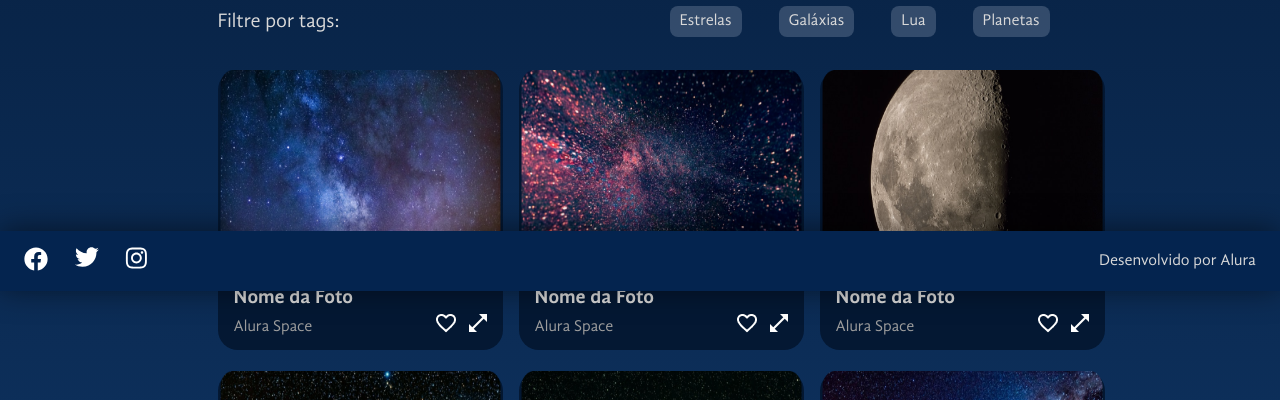
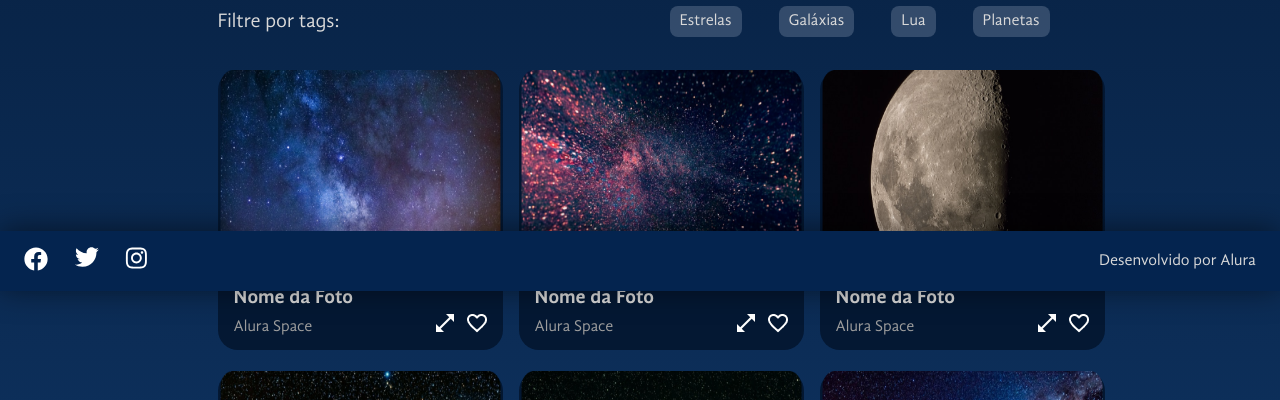
Before and after one commit to grbalmeida/curso-react-javascript-arquivos-estaticos-alura, a React (Create React App) app: page / in a window 1280 px wide. Shown: the part 509-909 px from the top of the page. Built offline with nearby package versions, Linux system fonts and the light colour scheme.

Commit message:
Componente de Card

```diff
--- /dev/null
+++ b/src/componentes/Galeria/Cards/Card/index.jsx
@@ -0,0 +1,22 @@
+import open from './open.png';
+import like from './favorito.png';
+
+export default function Card({ item, style }) {
+  return (
+    <li className={style.galeria__card}>
+      <img
+        className={style.galeria__imagem}
+        src={item.imagem}
+        alt={item.titulo}
+      />
+      <p className={style.galeria__descricao}>{item.titulo}</p>
+      <div>
+        <p>{item.creditos}</p>
+        <span>
+          <img src={open} alt="icone de expandir" />
+          <img src={like} alt="ícone de coração ou favoritar" />
+        </span>
+      </div>
+    </li>
+  );
+}
--- a/src/componentes/Galeria/Cards/index.jsx
+++ b/src/componentes/Galeria/Cards/index.jsx
@@ -1,25 +1,14 @@
-import open from './open.png';
-import favorito from './favorito.png';
+import Card from './Card';
 
 export default function Cards({ itens, styles }) {
     return (
         <ul className={styles.galeria__cards}>
             {itens.map((item) => (
-                <li key={item.id} className={styles.galeria__card}>
-                    <img
-                        className={styles.galeria__imagem}
-                        src={item.imagem}
-                        alt={item.titulo}
-                    />
-                    <p className={styles.galeria__descricao}>{item.titulo}</p>
-                    <div>
-                        <p>{item.creditos}</p>
-                        <span>
-                            <img src={favorito} alt='ícone coração de curtir' />
-                            <img src={open} alt='ícone de abrir modal' />
-                        </span>
-                    </div>
-                </li>
+                <Card
+                    key={item.id}
+                    item={item}
+                    style={styles}
+                />
             ))}
         </ul>
     );
```
Also changed, not shown: src/componentes/Galeria/Cards/Card/favorito.png (renamed from src/componentes/Galeria/Cards/favorito.png), src/componentes/Galeria/Cards/Card/open.png (renamed from src/componentes/Galeria/Cards/open.png).
